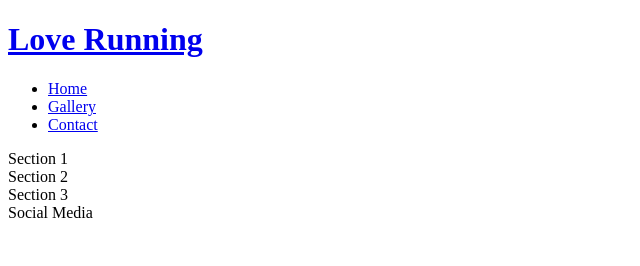
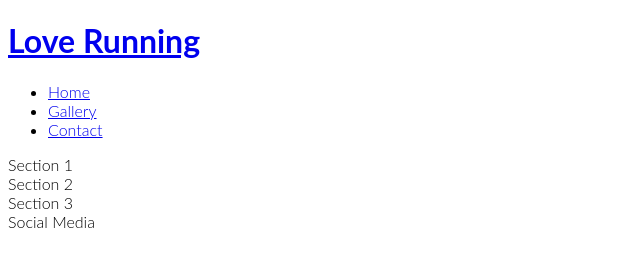
Before and after one commit to CharlieApell/Love-Running, a plain HTML site: page index.html in a window 1280 px wide. Shown: the whole page, without its empty margins (0-640 px from the left). Drawn offline with Linux system fonts and the light colour scheme.

Commit message:
changed the font family

```diff
--- a/assets/css/style.css
+++ b/assets/css/style.css
@@ -1,3 +1,12 @@
+@import url('https://fonts.googleapis.com/css2?family=Bebas+Neue&family=Lato:wght@300&display=swap')
+
+* {
+    margin: 0;
+    padding: 0;
+    border: none;
+}
+
 body {
-
+    font-family: 'Lato';
+    font-weight: 300;
 }
```
